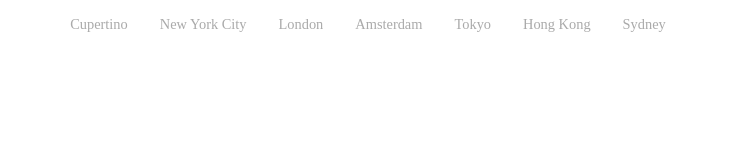
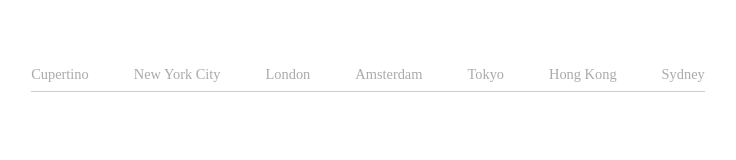
Before and after one commit to pazzissima/cities-test, a plain HTML site: page index.html in a window 1280 px wide. Shown: the whole page, without its empty margins (280-1016 px from the left). Drawn offline with Linux system fonts and the light colour scheme.

Commit message:
horizontal line etc

```diff
--- a/index.html
+++ b/index.html
@@ -4,7 +4,10 @@
     <link rel="stylesheet" href="styles.css" />
   </head>
   <body>
-    <div id="wrapper"><ul class="city_list"></ul></div>
+    <div id="wrapper">
+      <ul class="city_list"></ul>
+      <hr/>
+    </div>
     <script src="script.js"></script>
   </body>
 </html>
--- a/script.js
+++ b/script.js
@@ -11,8 +11,9 @@ async function updateUI() {
       city.innerHTML = `<a href="#" class="city_link">${i.label}</a>`;
       wrapper.appendChild(city);
 
+      //Toggle active class on click to change colors
       city.addEventListener("click", (e) => {
-        var elems = document.querySelectorAll(".city");
+        var elems = document.querySelectorAll(".city_link");
         [].forEach.call(elems, function (el) {
           el.classList.remove("active");
         });
--- a/styles.css
+++ b/styles.css
@@ -5,12 +5,16 @@ body {
   flex-direction: column;
   width: 100%;
 }
+#wrapper {
+  margin-top: 50px;
+}
 .city_list {
   --underline-width: 0;
   --underline-offset-x: 0;
 
   position: relative;
   display: inline-flex;
+  gap: 45px;
 /*   justify-content: space-evenly; */
   margin: 0;
   padding: 0;
@@ -26,7 +30,6 @@ body {
   transform: translateX(var(--underline-offset-x));
   background-color: #000;
   transition: transform 0.5s, width 0.5s;
-  border-radius: 4px;
 }
 .city a {
   font-size: 0.9em;
@@ -37,12 +40,18 @@ body {
 }
 .city_link {
   display: block;
-  padding: 0.5rem 1rem;
+  padding: 0.5rem 0;
   text-decoration: none;
 }
 li.city {
   list-style: none;
 }
-.city.active{
+.city a.active{
   color: #555555;
 }
+hr {
+  height: 1px;
+  background-color: #ccc;
+  border: none;
+  margin: 0;
+}
```
